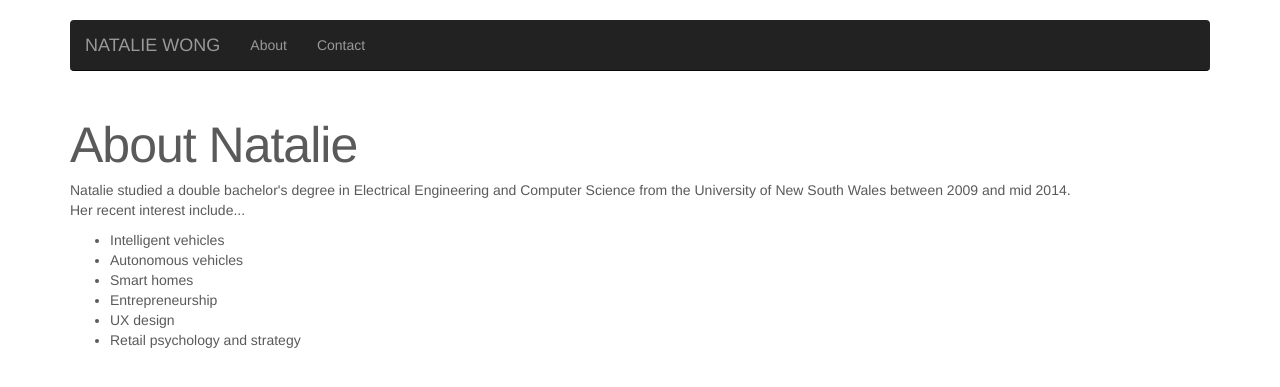
After one commit to kryptonat/Planet-Krypton, a Python web app: template templates/about.html in a window 1280 px wide. The commit adds this page. Shown: the top 387 px of the page. Run offline with Jinja, Linux system fonts and the light colour scheme; the template is opened without the code that fills it, so the values that code supplies are empty; some libraries are stand-ins or nearby versions.

Commit message:
New About and Contact page.

```diff
--- a/handlers/__init__.py
+++ b/handlers/__init__.py
@@ -1,3 +1,2 @@
 import base
-import guestbook
-import home
+import main
--- a/main.py
+++ b/main.py
@@ -19,8 +19,9 @@ import handlers
 
 
 PUBLIC_HANDLERS = [
-    ('/', handlers.home.MainHandler),
-    ('/guestbook', handlers.guestbook.GuestbookHandler),
+    ("/", handlers.main.HomepageHandler),
+    ("/about", handlers.main.AboutHandler),
+    ("/contact", handlers.main.ContactHandler),
 ]
 
 public_pages = webapp2.WSGIApplication(PUBLIC_HANDLERS, debug=True)
--- /dev/null
+++ b/templates/about.html
@@ -0,0 +1,22 @@
+{% extends "base-content.html" %}
+
+{% block title %}About Natalie{% endblock title %}
+
+{% block content %}
+<div>
+  <h2 class="featurette-heading">About Natalie</h2>
+  <p>
+    Natalie studied a double bachelor's degree in Electrical Engineering and
+    Computer Science from the University of New South Wales between 2009 and mid 2014.<br/>
+    Her recent interest include...<br/>
+  </p>
+  <ul>
+    <li>Intelligent vehicles</li>
+    <li>Autonomous vehicles</li>
+    <li>Smart homes</li>
+    <li>Entrepreneurship</li>
+    <li>UX design</li>
+    <li>Retail psychology and strategy</li>
+  </ul>
+</div>
+{% endblock content %}
--- a/templates/base-content.html
+++ b/templates/base-content.html
@@ -12,11 +12,11 @@
 </head>
 <body>
   <div class="container">
-{#    {% include "navbar.html" %}#}
+    {% include "navbar.html" %}
     <div class="content">
       {% block content %}{% endblock content %}
     </div>
-    {% include "footer.html" %}
+{#    {% include "footer.html" %}#}
   </div>
   {% include "javascript.html" %}
   {% block scriptend %}{% endblock scriptend %}
--- a/templates/base.html
+++ b/templates/base.html
@@ -11,8 +11,9 @@
   {% include "stylesheet.html" %}
 </head>
 <body>
+  {% include "navbar.html" %}
   {% block body %}{% endblock body %}
-  {% include "footer.html" %}
+{#  {% include "footer.html" %}#}
   {% include "javascript.html" %}
   {% block scriptend %}{% endblock scriptend %}
 </body>
--- a/templates/footer.html
+++ b/templates/footer.html
@@ -1,5 +1,5 @@
 <!-- FOOTER -->
 <footer>
   <p class="pull-right"><a href="#">Back to top</a></p>
-  <p>&copy; 2014 Company, Inc. &middot; <a href="#">Privacy</a> &middot; <a href="#">Terms</a></p>
+{#  <p>&copy; 2014 Company, Inc. &middot; <a href="#">Privacy</a> &middot; <a href="#">Terms</a></p>#}
 </footer>
--- /dev/null
+++ b/templates/navbar.html
@@ -0,0 +1,35 @@
+<div class="navbar-wrapper">
+  <div class="container">
+    <div class="navbar navbar-inverse navbar-static-top" role="navigation">
+      <div class="container">
+        <div class="navbar-header">
+          <button type="button" class="navbar-toggle" data-toggle="collapse" data-target=".navbar-collapse">
+            <span class="sr-only">Toggle navigation</span>
+            <span class="icon-bar"></span>
+            <span class="icon-bar"></span>
+            <span class="icon-bar"></span>
+          </button>
+          <a class="navbar-brand" href="/">NATALIE WONG</a>
+        </div>
+        <div class="navbar-collapse collapse">
+          <ul class="nav navbar-nav">
+            <li><a href="/about">About</a></li>
+            <li><a href="/contact">Contact</a></li>
+{#            <li class="dropdown">#}
+{#              <a href="#" class="dropdown-toggle" data-toggle="dropdown">Dropdown <b class="caret"></b></a>#}
+{#              <ul class="dropdown-menu">#}
+{#                <li><a href="#">Action</a></li>#}
+{#                <li><a href="#">Another action</a></li>#}
+{#                <li><a href="#">Something else here</a></li>#}
+{#                <li class="divider"></li>#}
+{#                <li class="dropdown-header">Nav header</li>#}
+{#                <li><a href="#">Separated link</a></li>#}
+{#                <li><a href="#">One more separated link</a></li>#}
+{#              </ul>#}
+{#            </li>#}
+          </ul>
+        </div>
+      </div>
+    </div>
+  </div>
+</div>
```
Also changed, not shown: handlers/guestbook.py (deleted, +0 -49 lines), handlers/home.py (deleted, +0 -8 lines), handlers/main.py (added, +16 -0 lines), templates/contact.html (added, +14 -0 lines), templates/guestbook.html (deleted, +0 -30 lines), templates/home.html (+1 -38 lines).
